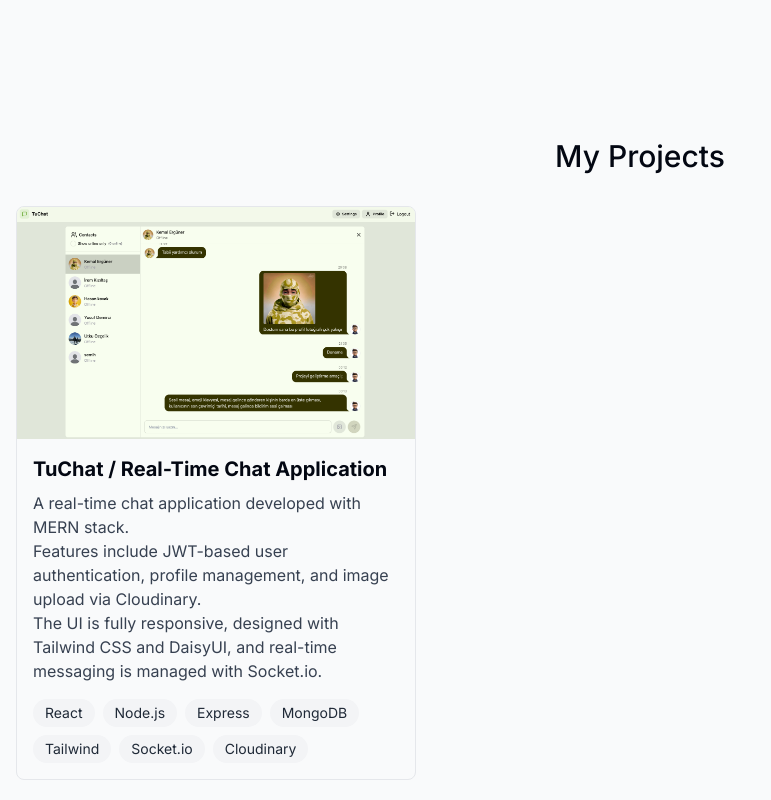
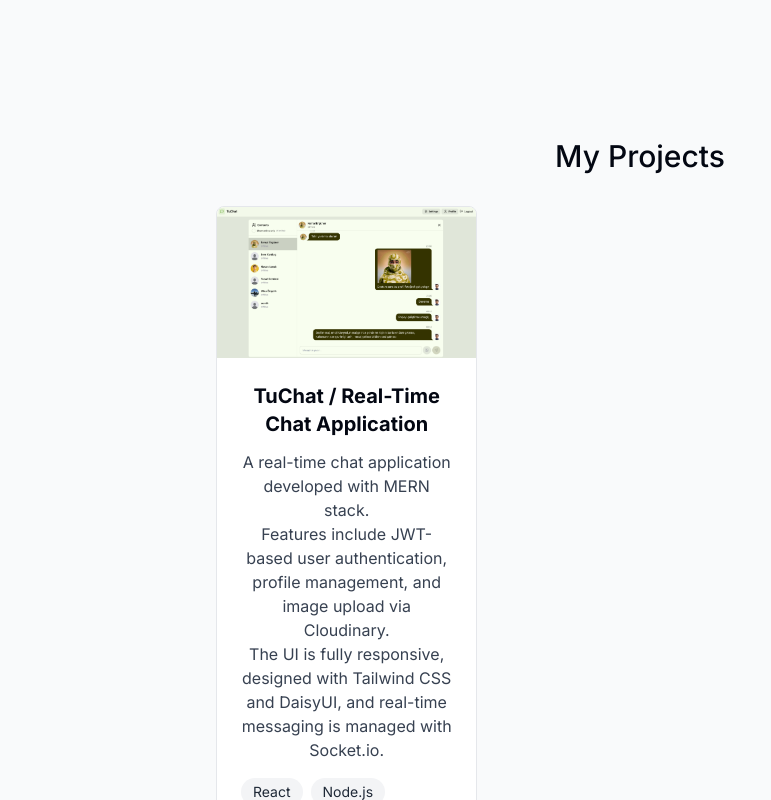
Before and after one commit to semihcvdar/Portfolio-website, a Next.js app: page / in a window 1280 px wide. Shown: the part 1640-2440 px from the top of the page, without its empty margins (0-771 px from the left). Built offline with nearby package versions, Linux system fonts and the light colour scheme; no server answers.

Commit message:
Fix projects layout: center alignment and improve spacing for better visual appearance

```diff
--- a/components/projects.tsx
+++ b/components/projects.tsx
@@ -29,7 +29,7 @@ function Project({
       whileInView={{ opacity: 1, y: 0 }}
       transition={{ duration: 0.6 }}
       viewport={{ once: true }}
-      className="group relative rounded-lg border border-gray-200 dark:border-white/10 overflow-hidden"
+      className="group relative rounded-lg border border-gray-200 dark:border-white/10 overflow-hidden bg-white dark:bg-white/5"
     >
       <a href={link} target="_blank" rel="noopener noreferrer">
         <Image
@@ -41,12 +41,12 @@ function Project({
           className="w-full h-auto object-cover group-hover:scale-105 transition-transform duration-300"
         />
       </a>
-      <div className="p-4">
-        <h3 className="text-xl font-bold">{title}</h3>
-        <p className="mt-2 text-gray-700 dark:text-gray-300 whitespace-pre-line">
+      <div className="p-6">
+        <h3 className="text-xl font-bold mb-3">{title}</h3>
+        <p className="mt-2 text-gray-700 dark:text-gray-300 whitespace-pre-line mb-4">
           {description}
         </p>
-        <ul className="mt-4 flex flex-wrap gap-2">
+        <ul className="flex flex-wrap gap-2">
           {tags.map((tag, index) => (
             <li
               key={index}
@@ -66,9 +66,9 @@ export default function Projects() {
   const projects = projectsData[language];
 
   return (
-    <section id="projects" className="scroll-mt-28 mb-28">
+    <section id="projects" className="scroll-mt-28 mb-28 max-w-[53rem] mx-auto text-center">
       <SectionHeading>{translations[language].projectsTitle}</SectionHeading>
-      <div className="grid grid-cols-1 md:grid-cols-2 lg:grid-cols-3 gap-6">
+      <div className="grid grid-cols-1 md:grid-cols-2 lg:grid-cols-3 gap-8 mt-8">
         {projects.map((project, index) => (
           <Project key={index} {...project} />
         ))}
```
